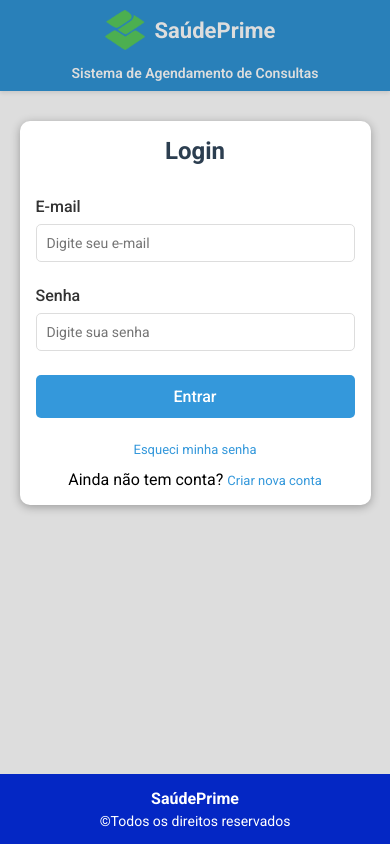
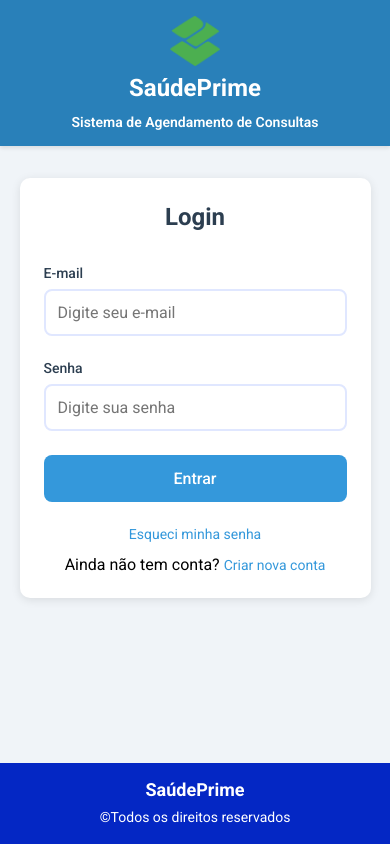
Before and after one commit to rayaneamaro/Projeto-Web, a plain HTML site: page login.html in a window 390 px wide. Drawn offline with Linux system fonts and the light colour scheme.

Commit message:
Concluindo responsividade e tela de cadastro

```diff
--- a/styles/auth.css
+++ b/styles/auth.css
@@ -0,0 +1,241 @@
+:root {
+    --primary-color: #2980b9;
+    --secondary-color: #3498db;
+    --dark-blue: #0326c4fd;
+    --text-color: #2c3e50;
+    --background: #f0f4f8;
+    --white: #ffffff;
+    --gap-base: 1rem;
+  }
+
+  * {
+    margin: 0;
+    padding: 0;
+    box-sizing: border-box;
+    font-family: 'Roboto', sans-serif;
+  }
+
+  html {
+    scroll-behavior: smooth;
+  }
+
+  body {
+    background-color: var(--background);
+    display: flex;
+    flex-direction: column;
+    min-height: 100vh;
+  }
+
+  /* HEADER */
+  .nave {
+    background-color: var(--primary-color);
+    padding: 1.25rem 2rem;
+    box-shadow: 0 2px 4px rgba(0, 0, 0, 0.1);
+    display: flex;
+    flex-direction: column;
+    flex-wrap: wrap;
+    justify-content: space-between;
+    align-items: center;
+    gap: var(--gap-base);
+    position: sticky;
+    top: 0;
+    z-index: 100;
+  }
+
+  .image {
+    display: flex;
+    align-items: center;
+    gap: 1rem;
+  }
+
+  .image img {
+    height: 4.375rem;
+    width: auto;
+    transition: transform 0.3s ease;
+  }
+
+  .image img:hover {
+    transform: scale(1.05);
+  }
+
+  .image h3 a {
+    text-decoration: none;
+    color: var(--white);
+    font-size: clamp(1.5rem, 3vw, 2.375rem);
+    font-weight: 700;
+    padding: 0 0.9375rem;
+    transition: color 0.3s ease;
+  }
+
+  .nave p {
+    color: var(--white);
+    font-size: clamp(0.875rem, 2vw, 1.25rem);
+    text-align: center;
+    font-weight: 600;
+    flex: 1 0 100%;
+  }
+
+  /* MAIN CONTENT */
+  .main-content {
+    flex: 1;
+  }
+
+  .login .container {
+    width: min(90%, 37.5rem);
+    margin: 3rem auto;
+    padding: 2rem;
+    background-color: var(--white);
+    border-radius: 0.625rem;
+    box-shadow: 0 2px 10px rgba(0, 0, 0, 0.1);
+  }
+
+  .login .header {
+    text-align: center;
+    margin-bottom: 2rem;
+  }
+
+  .login .header h2 {
+    color: var(--text-color);
+    font-size: clamp(1.5rem, 3vw, 1.8125rem);
+    font-weight: 700;
+    line-height: 1.3;
+  }
+
+  .form-login .input-group {
+    margin-bottom: 1.5rem;
+  }
+
+  .form-login label {
+    display: block;
+    margin-bottom: 0.5rem;
+    color: var(--text-color);
+    font-weight: 500;
+    font-size: clamp(0.875rem, 2vw, 1rem);
+  }
+
+  .form-login input {
+    width: 100%;
+    padding: 0.8125rem;
+    border: 2px solid #e0e7ff;
+    border-radius: 0.5rem;
+    font-size: 1rem;
+    transition: all 0.3s ease;
+  }
+
+  .form-login input:focus {
+    border-color: var(--secondary-color);
+    box-shadow: 0 0 0 4px rgba(52, 152, 219, 0.2);
+  }
+
+  .btn-entrar {
+    width: 100%;
+    padding: 1rem;
+    background-color: var(--secondary-color);
+    color: var(--white);
+    border: none;
+    border-radius: 0.5rem;
+    font-size: 1.125rem;
+    font-weight: 500;
+    cursor: pointer;
+    transition: all 0.3s ease;
+  }
+
+  .btn-entrar:hover {
+    background-color: var(--primary-color);
+    transform: translateY(-2px);
+  }
+
+  .links {
+    margin-top: 1.5rem;
+    text-align: center;
+    display: flex;
+    flex-direction: column;
+    gap: 0.8125rem;
+  }
+
+  .links a {
+    color: var(--secondary-color);
+    text-decoration: none;
+    font-size: 0.875rem;
+    transition: all 0.3s ease;
+  }
+
+  .links a:hover {
+    text-decoration: underline;
+    color: var(--primary-color);
+  }
+
+  /* FOOTER */
+  footer {
+    background-color: var(--dark-blue);
+    padding: 1.25rem 2rem;
+    text-align: center;
+    color: var(--white);
+    margin-top: auto;
+  }
+
+  footer h3 {
+    font-weight: 700;
+    font-size: 1.125rem;
+    margin-bottom: 0.5rem;
+  }
+
+  footer p {
+    font-size: 0.875rem;
+    line-height: 1.4;
+  }
+
+  /* MEDIA QUERIES */
+  @media (max-width: 768px) {
+    .nave {
+      padding: 1rem;
+      gap: 0.75rem;
+    }
+
+    .image img {
+      height: 3.125rem;
+    }
+
+    .login .container {
+      padding: 1.5rem;
+      margin: 2rem auto;
+    }
+
+    .btn-entrar {
+      padding: 0.875rem;
+      font-size: 1rem;
+    }
+  }
+
+  @media (max-width: 480px) {
+    .nave {
+      flex-direction: column;
+      text-align: center;
+    }
+
+    .image {
+      flex-direction: column;
+      gap: 0.5rem;
+    }
+
+    .form-login input {
+      padding: 0.75rem;
+    }
+
+    footer {
+      padding: 1rem;
+    }
+  }
+
+  /* Melhorias de acessibilidade */
+  @media (prefers-reduced-motion: reduce) {
+    * {
+      transition: none !important;
+      transform: none !important;
+    }
+  }
+
+  :focus-visible {
+    outline: 3px solid var(--secondary-color);
+    outline-offset: 2px;
+  }
--- a/styles/login.css
+++ b/styles/login.css
@@ -1,271 +1,241 @@
-*{
+:root {
+    --primary-color: #2980b9;
+    --secondary-color: #3498db;
+    --dark-blue: #0326c4fd;
+    --text-color: #2c3e50;
+    --background: #f0f4f8;
+    --white: #ffffff;
+    --gap-base: 1rem;
+  }
+
+  * {
     margin: 0;
     padding: 0;
-    outline: 0;
     box-sizing: border-box;
     font-family: 'Roboto', sans-serif;
   }
 
-body{
-    background-color: #ddd;
+  html {
+    scroll-behavior: smooth;
   }
 
-/* INICIO HEADER */
+  body {
+    background-color: var(--background);
+    display: flex;
+    flex-direction: column;
+    min-height: 100vh;
+  }
 
-.nave{
-    background-color: #2980b9;
-    padding: 20px 32px;
+  /* HEADER */
+  .nave {
+    background-color: var(--primary-color);
+    padding: 1.25rem 2rem;
     box-shadow: 0 2px 4px rgba(0, 0, 0, 0.1);
     display: flex;
     flex-direction: column;
+    flex-wrap: wrap;
+    justify-content: space-between;
     align-items: center;
-    gap: 10px;
+    gap: var(--gap-base);
     position: sticky;
+    top: 0;
+    z-index: 100;
   }
 
-.image{
+  .image {
     display: flex;
-    justify-content: space-between;
     align-items: center;
-
+    gap: 1rem;
   }
 
-.image img{
-    height: 70px;
+  .image img {
+    height: 4.375rem;
+    width: auto;
+    transition: transform 0.3s ease;
   }
 
-.image h3 a{
-    text-decoration: none;
-    color: #ddd;
-    font-size: 38px;
-    font-weight: 700;
-    padding: 0 15px;
-    transition: 0.8s;
+  .image img:hover {
+    transform: scale(1.05);
   }
 
-.image a:hover{
-    color: #fff;
+  .image h3 a {
+    text-decoration: none;
+    color: var(--white);
+    font-size: clamp(1.5rem, 3vw, 2.375rem);
+    font-weight: 700;
+    padding: 0 0.9375rem;
+    transition: color 0.3s ease;
   }
 
-.nave p{
-    color: #ddd;
-    font-size: 20px;
+  .nave p {
+    color: var(--white);
+    font-size: clamp(0.875rem, 2vw, 1.25rem);
     text-align: center;
-    margin-top: 5px;
     font-weight: 600;
-
+    flex: 1 0 100%;
   }
 
-
-.login .container{
-    max-width: 600px;
-    margin: 60px auto;
-    padding: 32px;
-    background-color: #fff;
-    border-radius: 10px;
-    box-shadow: 0 2px 10px rgba(0, 0, 0, 0.3);
+  /* MAIN CONTENT */
+  .main-content {
+    flex: 1;
   }
 
-.login .header{
-    text-align: center;
-    margin-bottom: 32px;
+  .login .container {
+    width: min(90%, 37.5rem);
+    margin: 3rem auto;
+    padding: 2rem;
+    background-color: var(--white);
+    border-radius: 0.625rem;
+    box-shadow: 0 2px 10px rgba(0, 0, 0, 0.1);
   }
 
-.login .header h2{
-    color: #2c3e50;
-    font-size: 29px;
-    font-weight: bold;
+  .login .header {
+    text-align: center;
+    margin-bottom: 2rem;
   }
 
-.form-login .input-group{
-    margin-bottom: 24px;
+  .login .header h2 {
+    color: var(--text-color);
+    font-size: clamp(1.5rem, 3vw, 1.8125rem);
+    font-weight: 700;
+    line-height: 1.3;
   }
 
-.form-login label{
-    display: block;
-    margin-bottom: 8px;
-    color: #333;
-    font-weight: 500;
+  .form-login .input-group {
+    margin-bottom: 1.5rem;
   }
 
-.form-login input{
-    width: 100%;
-    padding: 13px;
-    border: 1px solid #ddd;
-    border-radius: 5px;
-    font-size: 16px;
+  .form-login label {
+    display: block;
+    margin-bottom: 0.5rem;
+    color: var(--text-color);
+    font-weight: 500;
+    font-size: clamp(0.875rem, 2vw, 1rem);
   }
 
-.form-login input:focus{
-    outline: none;
-    border-color: #3498db;
-    box-shadow: 0 0 0 2px rgba(52, 152, 219, 0.2);
+  .form-login input {
+    width: 100%;
+    padding: 0.8125rem;
+    border: 2px solid #e0e7ff;
+    border-radius: 0.5rem;
+    font-size: 1rem;
+    transition: all 0.3s ease;
   }
 
-.btn-entrar{
+  .form-login input:focus {
+    border-color: var(--secondary-color);
+    box-shadow: 0 0 0 4px rgba(52, 152, 219, 0.2);
+  }
+
+  .btn-entrar {
     width: 100%;
-    padding: 16px;
-    background-color: #3498db;
-    color: white;
+    padding: 1rem;
+    background-color: var(--secondary-color);
+    color: var(--white);
     border: none;
-    border-radius: 5px;
-    font-size: 20px;
+    border-radius: 0.5rem;
+    font-size: 1.125rem;
     font-weight: 500;
     cursor: pointer;
-    transition: background-color 0.3s;;
+    transition: all 0.3s ease;
   }
 
-.btn-entrar:hover{
-    background-color: #2980b9;
+  .btn-entrar:hover {
+    background-color: var(--primary-color);
+    transform: translateY(-2px);
   }
 
-.links{
-    margin-top: 24px;
+  .links {
+    margin-top: 1.5rem;
     text-align: center;
     display: flex;
     flex-direction: column;
-    gap: 13px;
+    gap: 0.8125rem;
   }
 
-.links a{
-    color: #3498db;
+  .links a {
+    color: var(--secondary-color);
     text-decoration: none;
-    font-size: 16px;
-}
-.links a:hover{
-    text-decoration: underline;
+    font-size: 0.875rem;
+    transition: all 0.3s ease;
   }
 
-
-footer{
-    width: 100%;
-    background-color: #0326c4fd;
-    padding: 20px 0;
-    justify-content: center;
-    align-items: center;
-    display: flex;
-    flex-direction: column;
-    color: #fff;
-    position: absolute;
-    bottom: 0;
-
-
+  .links a:hover {
+    text-decoration: underline;
+    color: var(--primary-color);
   }
 
-
-
-footer h3{
-    font-weight: bold;
+  /* FOOTER */
+  footer {
+    background-color: var(--dark-blue);
+    padding: 1.25rem 2rem;
+    text-align: center;
+    color: var(--white);
+    margin-top: auto;
   }
 
-footer p{
-    margin-top: 5px;
-
+  footer h3 {
+    font-weight: 700;
+    font-size: 1.125rem;
+    margin-bottom: 0.5rem;
   }
 
+  footer p {
+    font-size: 0.875rem;
+    line-height: 1.4;
+  }
 
-
-/* ========== RESPONSIVIDADE ========== */
+  /* MEDIA QUERIES */
   @media (max-width: 768px) {
-    /* Header */
     .nave {
-        padding: 15px 20px;
+      padding: 1rem;
+      gap: 0.75rem;
     }
 
     .image img {
-        height: 50px;
+      height: 3.125rem;
     }
 
-    .image h3 a {
-        font-size: 28px;
-        padding: 0 10px;
-    }
-
-    .nave p {
-        font-size: 16px;
-    }
-
-    /* Login Container */
     .login .container {
-        margin: 40px auto;
-        padding: 24px;
-        max-width: 90%;
-    }
-
-    .login .header h2 {
-        font-size: 24px;
+      padding: 1.5rem;
+      margin: 2rem auto;
     }
 
     .btn-entrar {
-        font-size: 18px;
-        padding: 14px;
-    }
-
-    .links a {
-        font-size: 14px;
+      padding: 0.875rem;
+      font-size: 1rem;
     }
   }
 
   @media (max-width: 480px) {
-    /* Header */
     .nave {
-        padding: 10px 15px;
+      flex-direction: column;
+      text-align: center;
     }
 
-    .image img {
-        height: 40px;
-    }
-
-    .image h3 a {
-        font-size: 22px;
-    }
-
-    .nave p {
-        font-size: 14px;
-    }
-
-    /* Login Container */
-    .login .container {
-        margin: 30px auto;
-        padding: 16px;
+    .image {
+      flex-direction: column;
+      gap: 0.5rem;
     }
 
     .form-login input {
-        padding: 10px;
-        font-size: 14px;
+      padding: 0.75rem;
     }
 
-    .btn-entrar {
-        font-size: 16px;
-        padding: 12px;
-    }
-
-    .links a {
-        font-size: 13px;
-    }
-
-    /* Footer */
     footer {
-        padding: 15px 0;
-        font-size: 14px;
-    }
-
-    footer h3 {
-        font-size: 16px;
+      padding: 1rem;
     }
   }
 
-/* Melhoria para telas muito pequenas */
-@media (max-width: 320px) {
-    .image h3 a {
-        font-size: 20px;
+  /* Melhorias de acessibilidade */
+  @media (prefers-reduced-motion: reduce) {
+    * {
+      transition: none !important;
+      transform: none !important;
+    }
   }
 
-    .nave p {
-        font-size: 13px;
+  :focus-visible {
+    outline: 3px solid var(--secondary-color);
+    outline-offset: 2px;
   }
-
-    .login .header h2 {
-        font-size: 22px;
-    }
-}
```
Also changed, not shown: cadastro.html (+83 -0 lines). Lines whose indentation alone changed are shown as unchanged.
